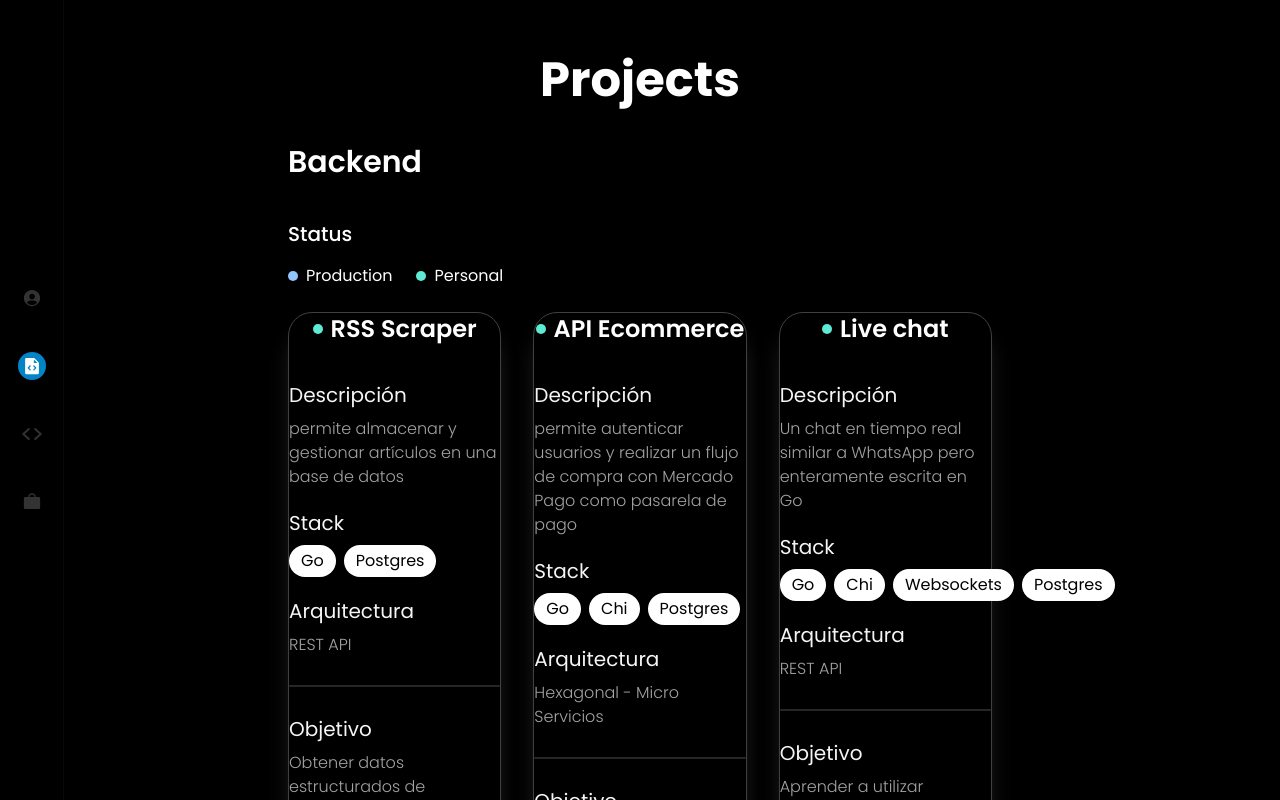
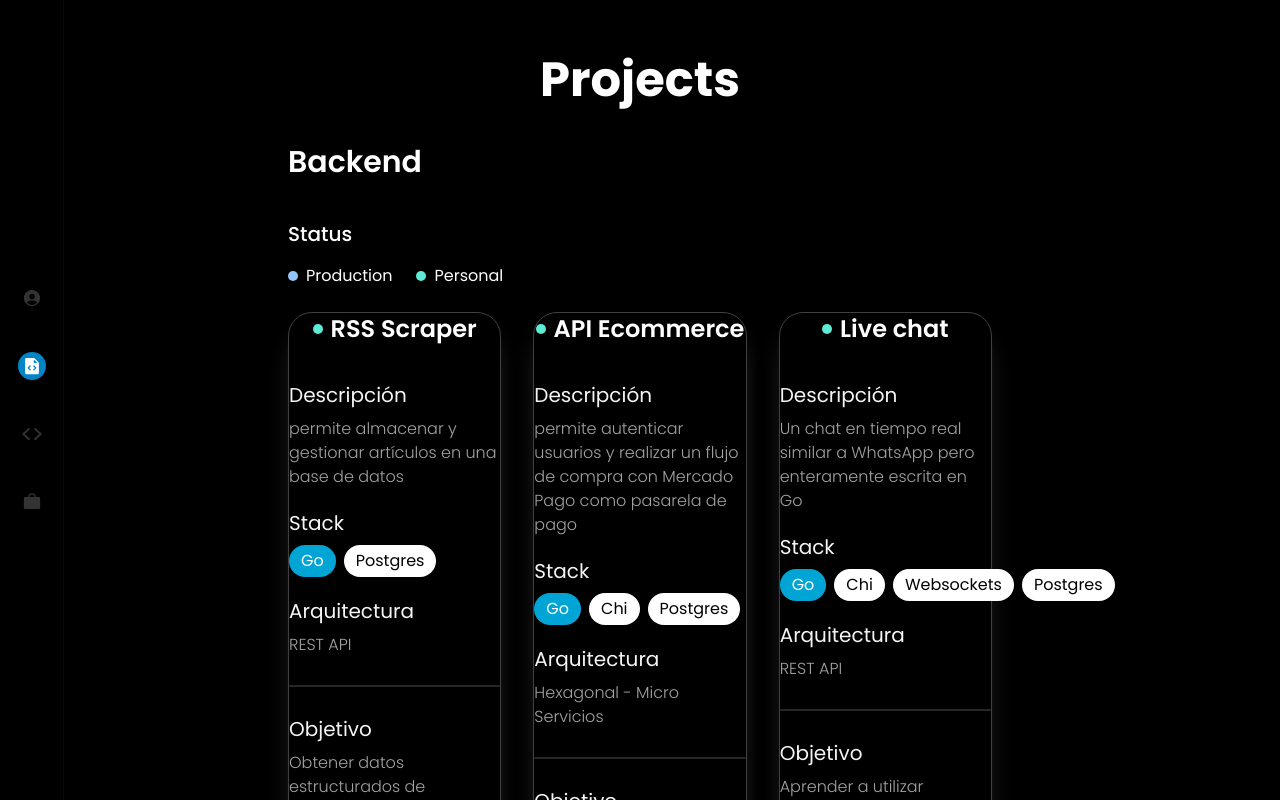
Before and after one commit to alex-arraga/portfolio-2025, a Next.js app: page /projects in a window 1280 px wide. Shown: the top 800 px of the page. Built offline with nearby package versions, Linux system fonts and the light colour scheme.

Commit message:
bg golang

```diff
--- a/src/features/projects/components/StackPills.tsx
+++ b/src/features/projects/components/StackPills.tsx
@@ -4,8 +4,8 @@ interface Props {
 
 export const StackPills = ({ name }: Props) => {
   return (
-    <div className={`flex justify-center items-center py-1 px-3 rounded-full capitalize w-fit
-      ${name === 'go' ? 'bg-sky-400 text-white' : 'bg-white text-black'}`
+    <div className={`flex justify-center items-center py-1 px-3 rounded-full w-fit
+      ${name === 'Go' ? 'bg-golang text-white' : 'bg-white text-black'}`
     }>
       {name}
     </div>
--- a/tailwind.config.ts
+++ b/tailwind.config.ts
@@ -7,7 +7,11 @@ const config: Config = {
     "./src/app/**/*.{js,ts,jsx,tsx,mdx}",
   ],
   theme: {
-    extend: {}
+    extend: {
+      colors: {
+        golang: '#00A5D6'
+      }
+    }
   },
   plugins: [],
 };
```
